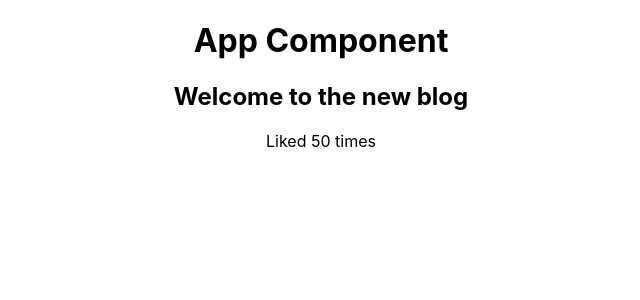
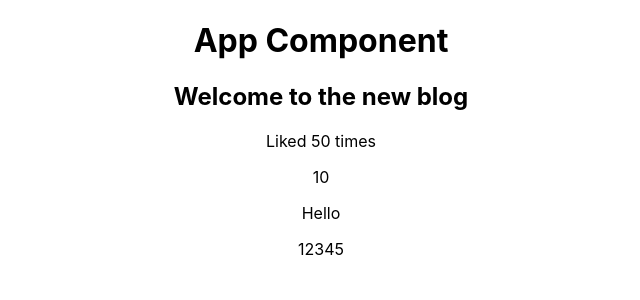
Before and after one commit to johntrehearn/reactAPT, a React (Create React App) app in the folder jtblog/: page / in a window 1280 px wide. Shown: the top 300 px of the page, without its empty margins (319-959 px from the left). Built offline with nearby package versions, Linux system fonts and the light colour scheme.

Commit message:
notes on brackets

```diff
--- a/jtblog/src/App.js
+++ b/jtblog/src/App.js
@@ -9,7 +9,7 @@ function App() {
 
   // React converts to a string when rendering to the DOM.
 
-  // We can use JavaScript expressions inside JSX by wrapping them in curly braces.
+  // We can use JavaScript expressions inside JSX by wrapping them in curly braces. i.e. A javascripts statment that outputs a value. Either a string or number or an array
 
   // The only thing we CANNOT output is booleans or objects.
 
@@ -19,6 +19,9 @@ function App() {
         <h1>App Component</h1>
         <h2>{title}</h2>
         <p>Liked {likes} times</p>
+        <p>{10}</p>
+        <p>{'Hello'}</p>
+        <p>{[1, 2, 3, 4, 5]}</p>
       </div>
     </div>
   );
```
